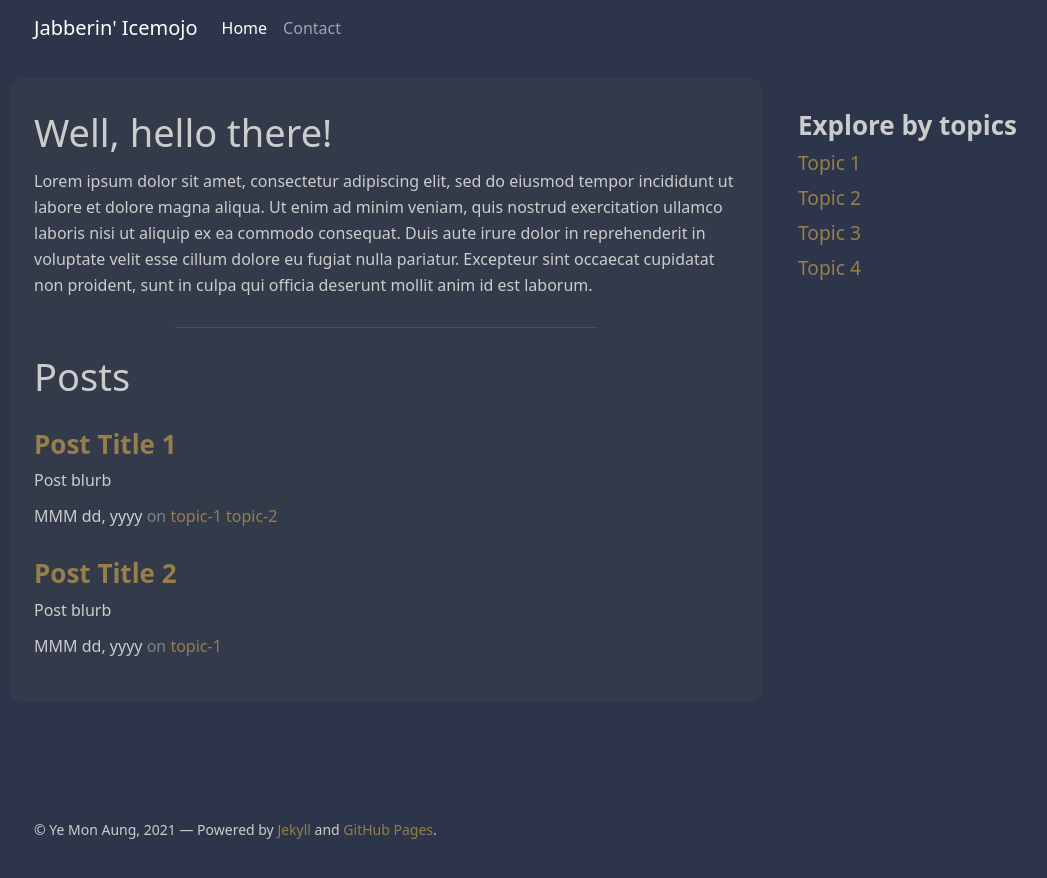
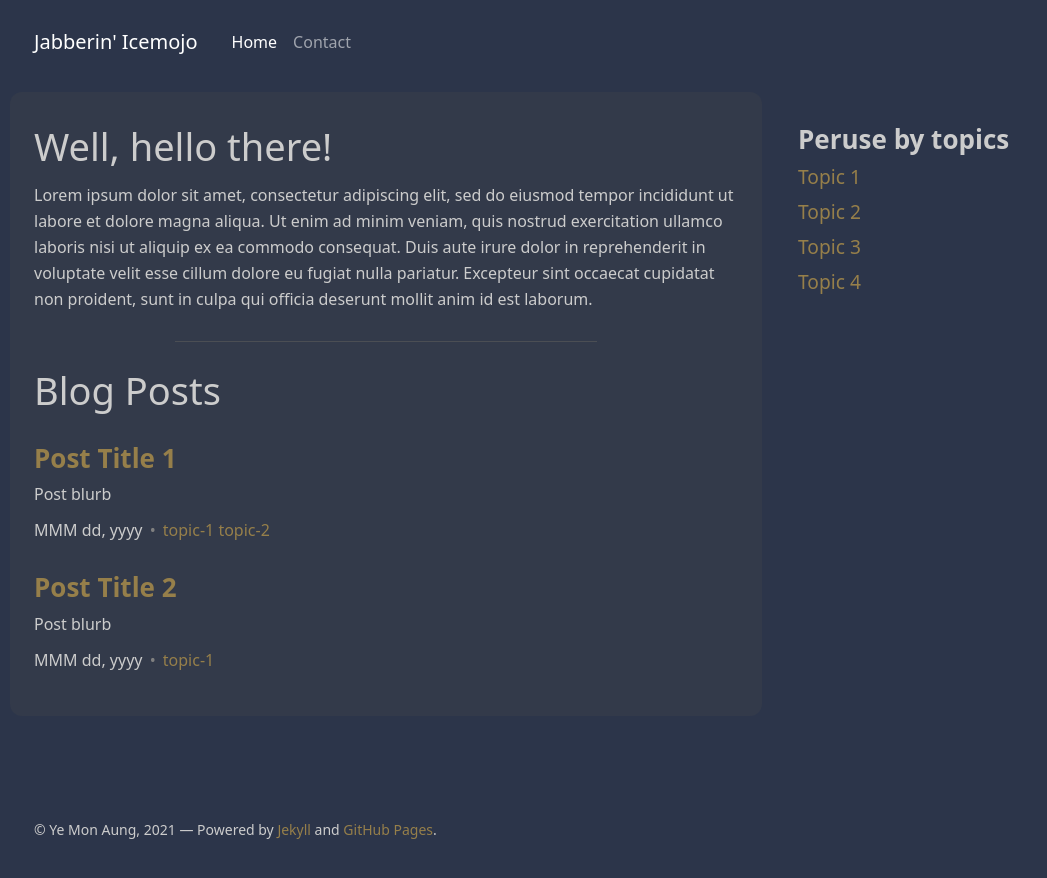
Before and after one commit to icemojo/icemojo.github.io, a Jekyll site: the page built from index.md, in a window 1280 px wide. Shown: the top 878 px of the page, without its empty margins (60-1107 px from the left). Built offline with Jekyll 4.4.1, drawn with Linux system fonts in a browser that asks for light colours.

Commit message:
Adjust the main navbar styling for both desktop and mobile

```diff
--- a/_includes/posts-list.html
+++ b/_includes/posts-list.html
@@ -1,6 +1,7 @@
 <div class="section">
   <div class="post-list">
-    <h1>Posts</h1>
+    <h1>Blog Posts</h1>
+    <div class="post-list-mock"></div>
 
     <div class="post-item">
       <h2>
@@ -14,7 +15,7 @@
           MMM dd, yyyy
         </span>
         <span class="post-topics">
-          <span class="post-topic-label">on</span>
+          <span class="post-topic-label">&bull;</span>
           <span class="post-topic-item">
             <a href="">
               topic-1
@@ -41,7 +42,7 @@
           MMM dd, yyyy
         </span>
         <span class="post-topics">
-          <span class="post-topic-label">on</span>
+          <span class="post-topic-label">&bull;</span>
           <span class="post-topic-item">
             <a href="">
               topic-1
--- a/_includes/sidebar.html
+++ b/_includes/sidebar.html
@@ -1,5 +1,5 @@
 <div class="topics">
-  <h2>Explore by topics</h2>
+  <h2>Peruse by topics</h2>
   <div class="topic-item">
     <a href="#">Topic 1</a>
   </div>
--- a/assets/css/main.css
+++ b/assets/css/main.css
@@ -38,7 +38,37 @@ a:active {
 }
 
 .page-header {
+  margin-top: 14px;
   padding: 0;
+}
+
+.navbar-brand {
+  margin-right: 26px;
+  text-decoration: none;
+}
+
+.navbar-brand:active {
+  text-decoration: none;
+}
+
+@media (max-width: 992px) {
+  #main-navbar {
+    margin-top: 16px;
+  }
+}
+
+.navbar-dark .navbar-nav .nav-link {
+  padding: 8px;
+  text-decoration: none;
+  border-radius: 2px;
+}
+
+.navbar-dark .navbar-nav .nav-link:hover {
+  background-color: #967B3B;
+}
+
+.navbar-dark .navbar-nav .nav-link:active {
+  background-color: #968763;
 }
 
 .page-content {
@@ -109,6 +139,10 @@ a:active {
   margin-top: 6px;
 }
 
+.post-list-mock {
+  color: gray;
+}
+
 .post-item {
   margin-top: 30px;
 }
@@ -127,6 +161,8 @@ a:active {
 
 .post-topic-label {
   color: gray;
+  margin-left: 3px;
+  margin-right: 3px;
 }
 
 .topics {
```
